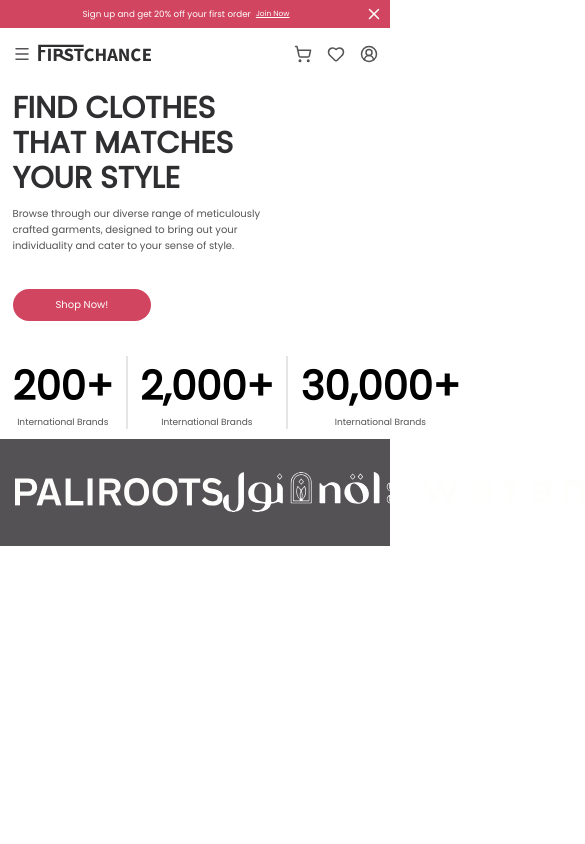
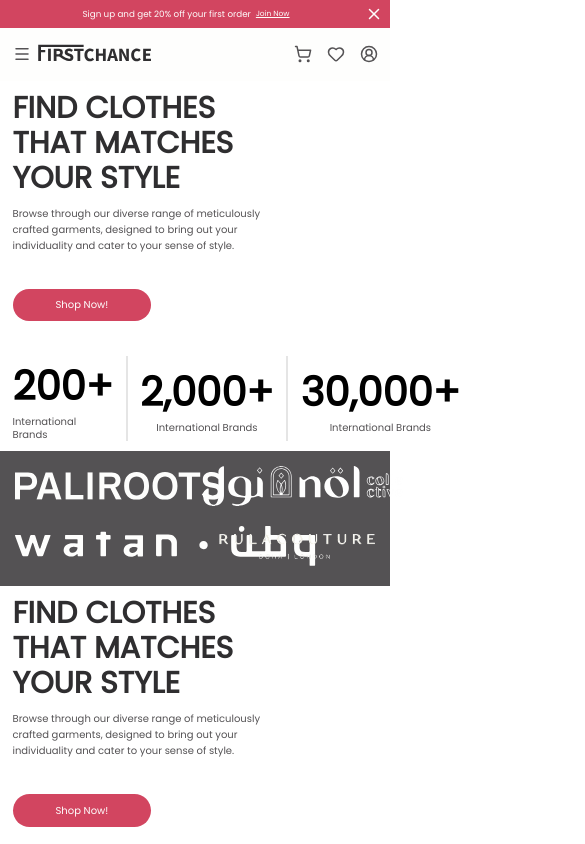
Before and after one commit to EASY-ORDER-IZ/easyorder-frontend, a React (Vite) app: page / in a window 390 px wide. Shown: the top 844 px of the page, 585 px wide, since content can reach past the window. Built offline with nearby package versions, Linux system fonts and the light colour scheme.

Commit message:
feat(navbar): made it sticky

```diff
--- a/src/components/CommonComponents/NavbarV2.tsx
+++ b/src/components/CommonComponents/NavbarV2.tsx
@@ -17,7 +17,7 @@ const NavbarV2 = () => {
   const [open, setOpen] = useState(false);
 
   return (
-    <div className="flex w-full items-center justify-between gap-6 px-5 py-4 lg:gap-10">
+    <div className="bg-background sticky top-0 z-50 flex w-full items-center justify-between gap-6 px-5 py-4 lg:gap-10">
       <div className="flex gap-3">
         <div className="flex lg:hidden">
           <DropdownMenu>
--- /dev/null
+++ b/src/components/HomePageComponents/Header.tsx
@@ -0,0 +1,64 @@
+import { Button } from '@/components/ui/button/button';
+import bb from '../../assets/images/bb.png';
+import { Separator } from '@/components/ui/separator';
+import Counter from '@/hooks/counter';
+import Pailroots from '../../assets/svg/Pailroots';
+import Collecttive from '@/assets/svg/Collecttive';
+import Watan from '../../assets/svg/Watan';
+import aa from '../../assets/images/rula.png';
+const Header = () => {
+  return (
+    <>
+      <div className="flex w-full items-center justify-between px-5 py-4">
+        <div className="gap flex flex-col gap-14">
+          <div className="flex max-w-[60%] flex-col items-center gap-4">
+            <span className="text-text-primary text-title align-middle leading-14 font-bold">
+              FIND CLOTHES THAT MATCHES YOUR STYLE
+            </span>
+            <span className="button-text text-text-secondary">
+              Browse through our diverse range of meticulously crafted garments, designed to bring
+              out your individuality and cater to your sense of style.
+            </span>
+          </div>
+          <div className="flex max-w-[31%]">
+            <Button variant="primary" title="Shop Now!"></Button>
+          </div>
+          <div className="flex w-full gap-5">
+            <div className="flex flex-col items-center justify-center">
+              <Counter end={200} />
+              <span className="lg:text-input text-text-secondary leading-5">
+                International Brands
+              </span>
+            </div>
+            <Separator orientation="vertical" className="h-auto w-auto" />
+            <div className="flex flex-col items-center justify-center">
+              <Counter end={2000} />
+              <span className="md:text-input text-text-secondary leading-5">
+                International Brands
+              </span>
+            </div>
+            <Separator orientation="vertical" className="h-auto w-auto" />
+            <div className="flex flex-col items-center justify-center">
+              <Counter end={30000} />
+              <span className="lg:text-input text-text-secondary leading-5">
+                International Brands
+              </span>
+            </div>
+          </div>
+        </div>
+        <div className="max-w-[60%]">
+          <img src={bb} className="hidden object-cover lg:flex" />
+        </div>
+        <div className=""></div>
+      </div>
+      <div className="bg-text-secondary grid grid-cols-2 items-center gap-6 p-6 lg:flex lg:justify-evenly lg:gap-0">
+        <Pailroots />
+        <Collecttive />
+        <Watan />
+        <img src={aa} />
+      </div>
+    </>
+  );
+};
+
+export default Header;
--- a/src/layout/RootLayout.tsx
+++ b/src/layout/RootLayout.tsx
@@ -6,10 +6,8 @@ const RootLayout = () => {
   return (
     <div className="flex w-full justify-center">
       <div className="flex w-full max-w-[2000px] flex-col">
-        <div className="flex flex-col justify-center">
-          <Header />
-          <NavbarV2 />
-        </div>
+        <Header />
+        <NavbarV2 />
 
         <Outlet />
       </div>
--- a/src/pages/HomePage.tsx
+++ b/src/pages/HomePage.tsx
@@ -1,56 +1,10 @@
-import { Button } from '@/components/ui/button/button';
-import bb from '../assets/images/bb.png';
-import { Separator } from '@/components/ui/separator';
-import Counter from '@/hooks/counter';
-import Pailroots from '@/assets/svg/pailroots';
-import Collecttive from '@/assets/svg/Collecttive';
-import Watan from '@/assets/svg/Watan';
-import aa from '../assets/images/rula.png';
+import Header from '@/components/HomePageComponents/Header';
+
 const HomePage = () => {
   return (
     <div className="flex flex-col justify-center">
-      <div className="flex w-full items-center justify-between px-5 py-4">
-        <div className="gap flex flex-col gap-14">
-          <div className="flex max-w-[60%] flex-col items-center gap-4">
-            <span className="text-text-primary text-title align-middle leading-14 font-bold">
-              FIND CLOTHES THAT MATCHES YOUR STYLE
-            </span>
-            <span className="button-text text-text-secondary">
-              Browse through our diverse range of meticulously crafted garments, designed to bring
-              out your individuality and cater to your sense of style.
-            </span>
-          </div>
-          <div className="flex max-w-[31%]">
-            <Button variant="primary" title="Shop Now!"></Button>
-          </div>
-          <div className="flex gap-5">
-            <div className="flex flex-col items-center justify-center">
-              <Counter end={200} />
-              <span className="text-input text-text-secondary leading-5">International Brands</span>
-            </div>
-            <Separator orientation="vertical" className="h-auto w-auto" />
-            <div className="flex flex-col items-center justify-center">
-              <Counter end={2000} />
-              <span className="text-input text-text-secondary leading-5">International Brands</span>
-            </div>{' '}
-            <Separator orientation="vertical" className="h-auto w-auto" />
-            <div className="flex flex-col items-center justify-center">
-              <Counter end={30000} />
-              <span className="text-input text-text-secondary leading-5">International Brands</span>
-            </div>{' '}
-          </div>
-        </div>
-        <div className="max-w-[60%]">
-          <img src={bb} className="hidden object-cover lg:flex" />
-        </div>
-        <div className=""></div>
-      </div>
-      <div className="bg-text-secondary flex items-center justify-evenly p-6">
-        <Pailroots />
-        <Collecttive />
-        <Watan />
-        <img src={aa} />
-      </div>
+      <Header />
+      <Header />
     </div>
   );
 };
```
